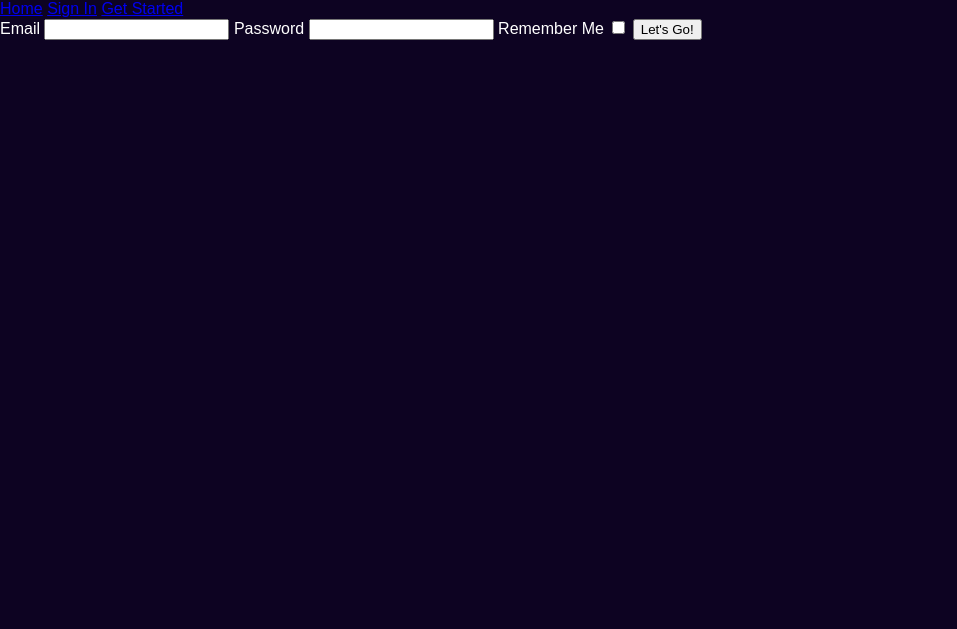
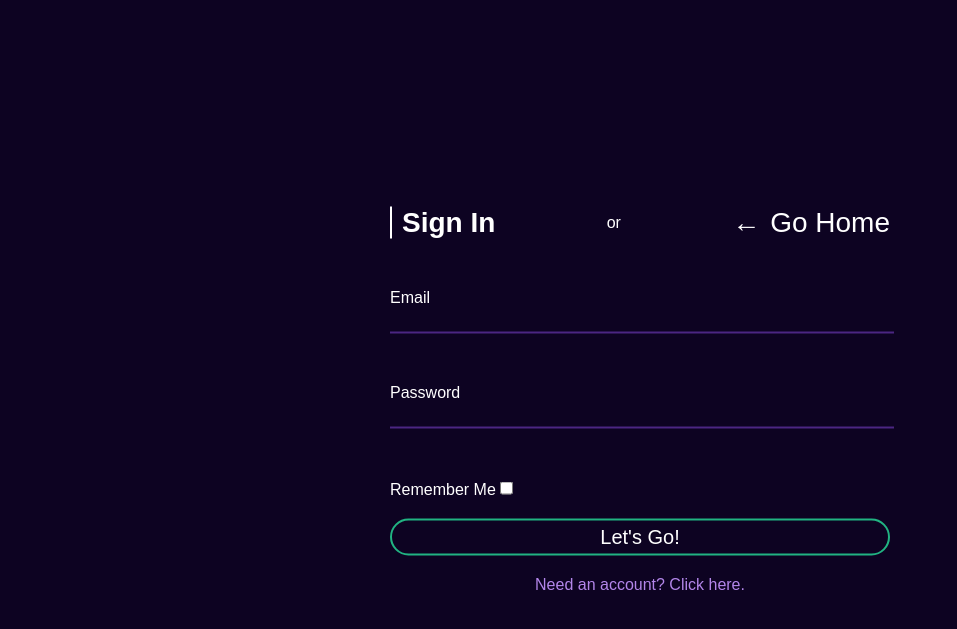
Before and after one commit to ncallan/grapes, a Flask app: page /auth in a window 1280 px wide. Shown: the top 629 px of the page, without its empty margins (0-957 px from the left). Run offline with Flask 2, Linux system fonts and the light colour scheme; some libraries are stand-ins or nearby versions; some web fonts are replaced.

Commit message:
Add sign-in form to index, re-style old sign-in form

```diff
--- a/app/routes.py
+++ b/app/routes.py
@@ -16,7 +16,7 @@ from app.forms import LoginForm
 @app.route("/index")
 @app.route("/")
 def index():
-    return render_template("splash.html")
+    return render_template("splash.html", form=LoginForm())
 
 # Service worker routes:
 
--- /dev/null
+++ b/app/static/css/fullpageform.css
@@ -0,0 +1,30 @@
+form {
+  position: absolute;
+  left: 50%;
+  top: 50%;
+  transform: translate(-50%, -50%);
+}
+
+.backbutton {
+  font-size: 28px;
+  color: inherit;
+  text-decoration: none;
+}
+
+.backbutton::before {
+  content: "←";
+  padding: 0px 10px 0px 0px;
+}
+
+.backbutton:hover, .backbutton:focus {
+  color: var(--highlight-color);
+}
+
+.formheader {
+  display: flex;
+  align-content: center;
+}
+
+.fillspace {
+  margin: auto;
+}
--- a/app/static/css/master.css
+++ b/app/static/css/master.css
@@ -1,7 +1,9 @@
 :root {
   --background-color: #0d0322;
   --foreground-color: #fff;
+  --brand-foreground-color: #4b2682;
   --highlight-color: #b386ea;
+  --actionable-color: #21b382;
   --animation-delay: 0.8s;
   --animation-duration: 0.7s;
 }
@@ -15,3 +17,30 @@ html {
 body {
   margin: 0px;
 }
+
+
+nav {
+  background-color: var(--brand-foreground-color);
+  display: flex;
+  /* FOR FIXED POSITON NAV:
+  position: fixed;
+  top: 0px;
+  width: 100%;
+  */
+}
+
+nav > a {
+  text-decoration: none;
+  color: inherit;
+  padding: 8px 12px;
+  border-bottom: 2px solid #fff0;
+  transition: ease-out border-bottom 0.1s;
+}
+
+nav > a:hover, nav > a:active {
+  border-bottom: 2px solid #8544e8;
+}
+
+.split-right {
+  margin-left: auto;
+}
--- /dev/null
+++ b/app/static/css/signinform.css
@@ -0,0 +1,61 @@
+form {
+  width: 500px;
+}
+
+.formtitle {
+  margin: 0px;
+  font-size: 28px;
+  font-weight: 900;
+  border-left: 2px solid var(--foreground-color);
+  padding-left: 10px;
+}
+
+.bigspace {
+  margin-top: 50px;
+}
+
+.smallspace {
+  margin-top: 20px;
+}
+
+input[type="password"], input[type="text"] {
+  width: 100%;
+	border: none;
+  border-bottom: 2px solid var(--brand-foreground-color);
+	color: inherit;
+	font-family: inherit;
+	font-size: 20px;
+	background-color: #fff0;
+  transition: border-color ease 0.2s;
+}
+
+input[type="password"]:focus, input[type="text"]:focus {
+  border-color: var(--highlight-color);
+}
+
+.error {
+	color: #e15656;
+	margin: 5px 0px 0px;
+}
+
+input[type="submit"] {
+  width: 100%;
+  padding: 5px;
+  color: inherit;
+  border: 2px solid var(--actionable-color);
+  font-size: 20px;
+  border-radius: 1000px;
+  background-color: var(--background-color);
+  transition: all ease 0.2s;
+}
+
+input[type="submit"]:hover, input[type="submit"]:focus {
+  background-color: var(--actionable-color);
+  color: var(--background-color);
+}
+
+.switchform {
+  display: block;
+  text-align: center;
+  color: var(--highlight-color);
+}
--- a/app/templates/auth.html
+++ b/app/templates/auth.html
@@ -1,29 +1,60 @@
 {% extends "root.html" %}
+
+{% block nav %}{% endblock %}
+
+{% block linkedfiles %}
+  <link rel="stylesheet" href="/static/css/signinform.css">
+  <link rel="stylesheet" href="/static/css/fullpageform.css">
+{% endblock %}
 
 {% block content %}
   <form action="" method="post" novalidate>
+
+    <div class="formheader">
+      <h1 class="formtitle">Sign In</h1>
+
+      <span class="fillspace">or</span>
+
+      {% if current_user.is_anonymous %}
+      <a href="{{ url_for('index') }}" class="backbutton">Go Home</a>
+      {% else %}
+      <a href="{{ url_for('home') }}" class="backbutton">Go Home</a>
+      {% endif %}
+    </div>
+
     {% with messages = get_flashed_messages() %}
-  {% if messages %}
-    <ul>
     {% for message in messages %}
-      <li>{{ message }}</li>
+    <span class="error">{{ message }}</span>
     {% endfor %}
-    </ul>
-  {% endif %}
     {% endwith %}
+
     {{ form.hidden_tag() }}
 
-  {{ form.email.label }} {{ form.email() }}
+    <div class="bigspace">
+      {{ form.email.label }}{{ form.email() }}
       {% for error in form.email.errors %}
-  <span>{{ error }}</span>
+      <span class="error">{{ error }}</span>
       {% endfor %}
+    </div>
 
-  {{ form.password.label }} {{ form.password() }}
+    <div class="bigspace">
+      {{ form.password.label }}{{ form.password() }}
       {% for error in form.password.errors %}
-  <span>{{ error }}</span>
+      <span class="error">{{ error }}</span>
     {% endfor %}
+    </div>
 
-  {{ form.remember_me.label }} {{ form.remember_me() }}
+    <div class="bigspace">
+      {{ form.remember_me.label }}{{ form.remember_me() }}
+    </div>
+
+    <div class="smallspace">
       {{ form.submit() }}
+    </div>
+
+    <div class="smallspace">
+      <span class="switchform">Need an account? Click here.</span>
+    </div>
+
   </form>
 {% endblock %}
```
Also changed, not shown: app/static/css/splash.css (+8 -3 lines), app/templates/splash.html (+40 -11 lines). Lines whose indentation alone changed are shown as unchanged.
